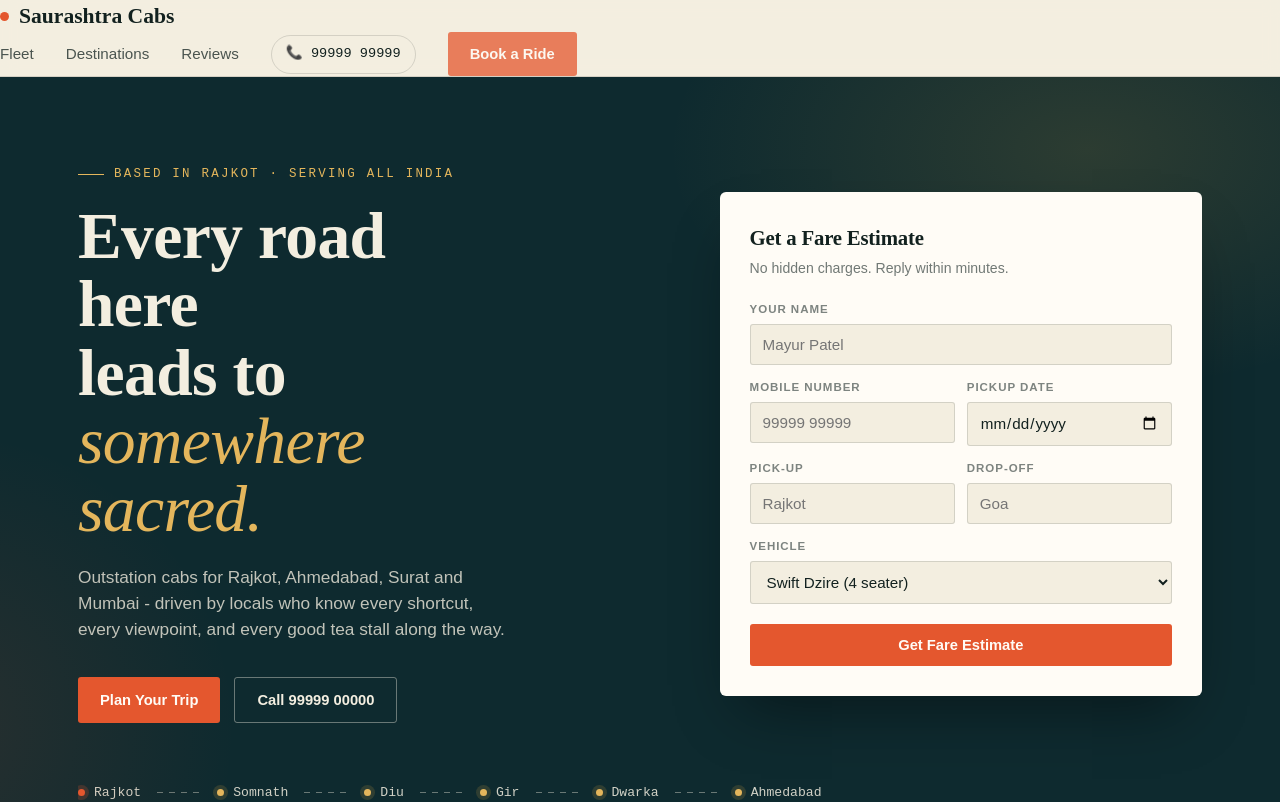
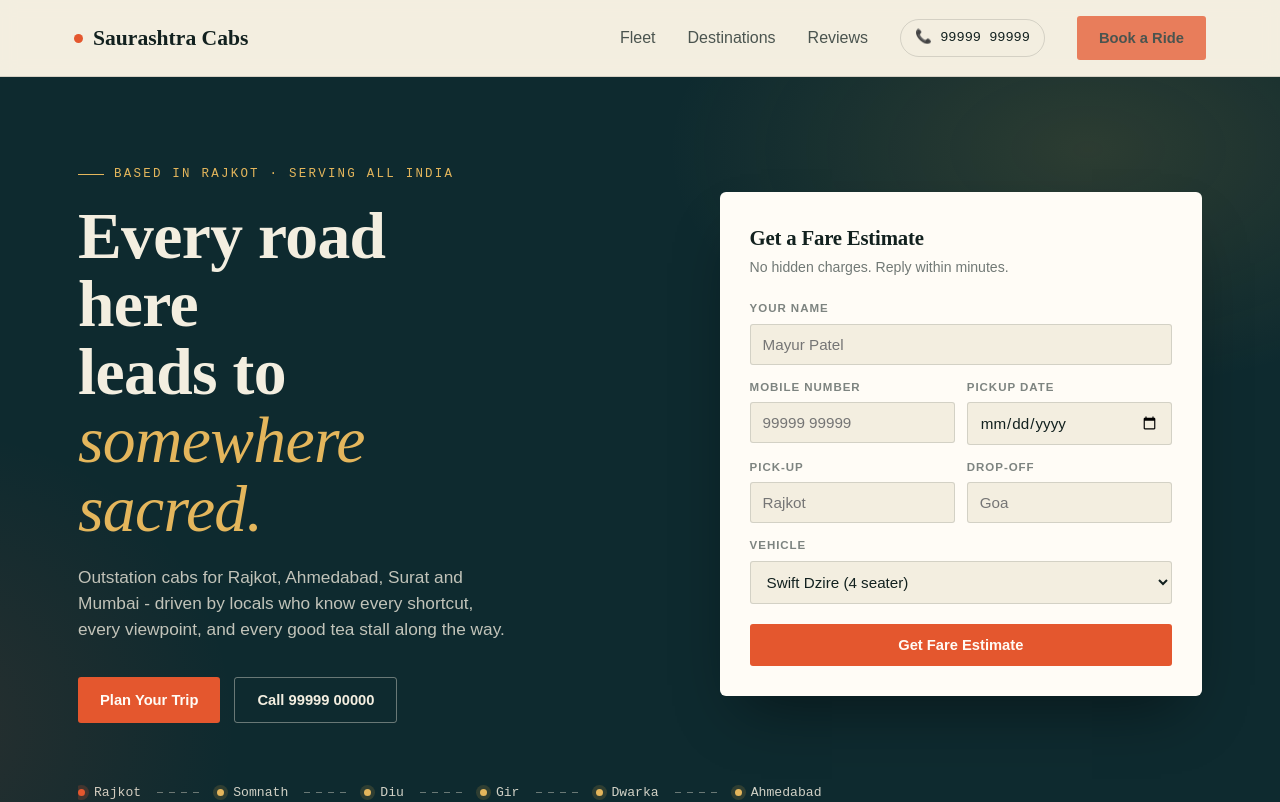
Before and after one commit to MontuSherasiya/Texi-App, a React (Vite) app in the folder client/: page / in a window 1280 px wide. Shown: the top 802 px of the page. Built offline with nearby package versions, Linux system fonts and the light colour scheme; no server answers.

Commit message:
enhance header navigation with toggle functionality

```diff
--- a/client/src/components/Fleet.jsx
+++ b/client/src/components/Fleet.jsx
@@ -16,7 +16,7 @@ export default function Fleet(){
 
     useEffect(() => {
         api
-            .get("/vehicles")
+            .get("/vehicle")
             .then((res) => {
                 setVehicles(res.data);
                 setLoadState("ready");
--- a/client/src/components/Header.jsx
+++ b/client/src/components/Header.jsx
@@ -1,4 +1,13 @@
+import { useState } from "react";
+
 export default function Header () {
+
+    const [menuOpen, setMenuOpen] = useState(false);
+
+    function closeMenu(){
+        setMenuOpen(false);
+    }
+
     return(
         <header className="site-header">
             <div className="wrap-nav">
@@ -6,12 +15,22 @@ export default function Header () {
                     <span className="dot"></span>
                     Saurashtra&nbsp;Cabs
                 </div>
-                <nav className="nav-links">
-                    <a href="#fleet">Fleet</a>
-                    <a href="#destinations">Destinations</a>
-                    <a href="#reviews">Reviews</a>
+
+                <button
+                    className={`nav-toggle ${menuOpen ? "open" : ""}`}
+                    aria-label="Toggle menu"
+                    aria-expanded={menuOpen}
+                    onClick={() => setMenuOpen((prev) => !prev)}
+                >
+                    <span></span><span></span><span></span>
+                </button>
+
+                <nav className={`nav-links ${menuOpen ? "open" : ""}`}>
+                    <a href="#fleet" onClick={closeMenu}>Fleet</a>
+                    <a href="#destinations" onClick={closeMenu}>Destinations</a>
+                    <a href="#reviews" onClick={closeMenu}>Reviews</a>
                     <span className="call-chip">📞 99999 99999</span>
-                    <a href="#book" className="btn">Book a Ride</a>
+                    <a href="#book" className="btn" onClick={closeMenu}>Book a Ride</a>
                 </nav>
             </div>
         </header>
--- a/client/src/styles/index.css
+++ b/client/src/styles/index.css
@@ -55,14 +55,19 @@ img{
     z-index: 50;
     background: rgba(243, 238, 224, 0.92);
     backdrop-filter: blur(8px);
-    border-bottom:1px solid var(--line);
+    border-bottom: 1px solid var(--line);
 }
-.nav{
+
+.wrap-nav{
+    max-width: 1180px;
+    margin: 0 auto;
+    padding: 16px 24px;
     display: flex;
     align-items: center;
     justify-content: space-between;
-    padding: 16px 0;
+    position: relative;
 }
+
 .logo{
     font-family: 'Fraunces', serif;
     font-weight: 700;
@@ -78,20 +83,74 @@ img{
     background: var(--coral);
     display: inline-block;
 }
+
+.nav-toggle{
+    display: flex;
+    flex-direction: column;
+    justify-content: center;
+    gap: 5px;
+    width: 38px;
+    height: 38px;
+    padding: 8px;
+    background: transparent;
+    border: 1px solid var(--line);
+    border-radius: 4px;
+    cursor: pointer;
+    z-index: 60;
+}
+.nav-toggle span{
+    display: block;
+    width: 100%;
+    height: 2px;
+    background: var(--ink);
+    transition: transform .25s ease, opacity .2s ease;
+}
+.nav-toggle.open span:nth-child(1){ transform: translateY(7px) rotate(45deg); }
+.nav-toggle.open span:nth-child(2){ opacity: 0; }
+.nav-toggle.open span:nth-child(3){ transform: translateY(-7px) rotate(-45deg); }
+
 .nav-links{
     display: flex;
-    align-items: center;
-    gap: 32px;
-    font-size: 0.95rem;
+    flex-direction: column;
+    align-items: flex-start;
+    gap: 18px;
+    font-size: 1rem;
     font-weight: 500;
+    position: absolute;
+    top: 100%;
+    left: 0;
+    right: 0;
+    background: var(--paper);
+    border-bottom: 1px solid var(--line);
+    padding: 22px 24px 28px;
+    max-height: 0;
+    overflow: hidden;
+    opacity: 0;
+    transition: max-height .3s ease, opacity .25s ease, padding .3s ease;
+}
+.nav-links.open{
+    max-height: 400px;
+    opacity: 1;
 }
 .nav-links a{
     opacity: 0.75;
     transition: opacity .2s;
+    width: 100%;
+    color: var(--ink);
+    text-decoration: none;
 }
-.nav-links a:hover{
-    opacity: 1;
+.nav-links a:hover{ opacity: 1; }
+.nav-links .btn{ width: 100%; justify-content: center; }
+
+.call-chip{
+    display: none;
+    font-family: 'Space Mono', monospace;
+    font-size: 0.85rem;
+    border: 1px solid var(--line);
+    padding: 8px 14px;
+    border-radius: 20px;
 }
+
 .btn{
     display: inline-flex;
     align-items: center;
@@ -136,15 +195,24 @@ img{
     background: var(--white);
     color: var(--coral);
 }
-.call-chip{
-    display: none;
-    font-family: 'Space Mono', monospace;
-    font-size: 0.85rem;
-    border: 1px solid var(--line);
-    padding: 8px 14px;
-    border-radius: 20px;
-}
+
 @media(min-width:860px){
+    .nav-toggle{ display: none; }
+    .nav-links{
+        position: static;
+        flex-direction: row;
+        align-items: center;
+        gap: 32px;
+        max-height: none;
+        opacity: 1;
+        overflow: visible;
+        padding: 0;
+        border-bottom: none;
+        background: transparent;
+        transition: none;
+    }
+    .nav-links a{ width: auto; }
+    .nav-links .btn{ width: auto; }
     .call-chip{
         display: inline-flex;
         align-items: center;
```
